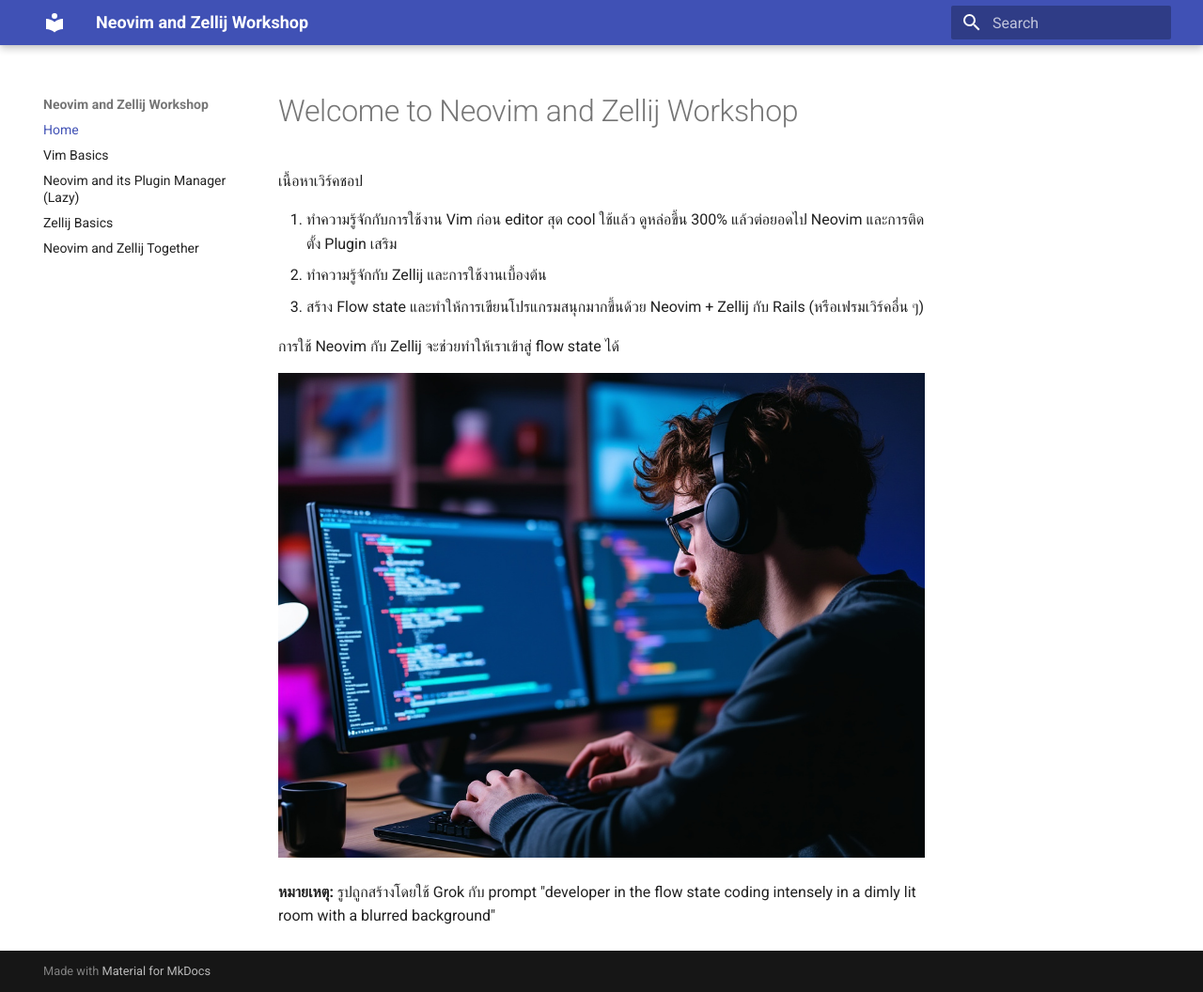
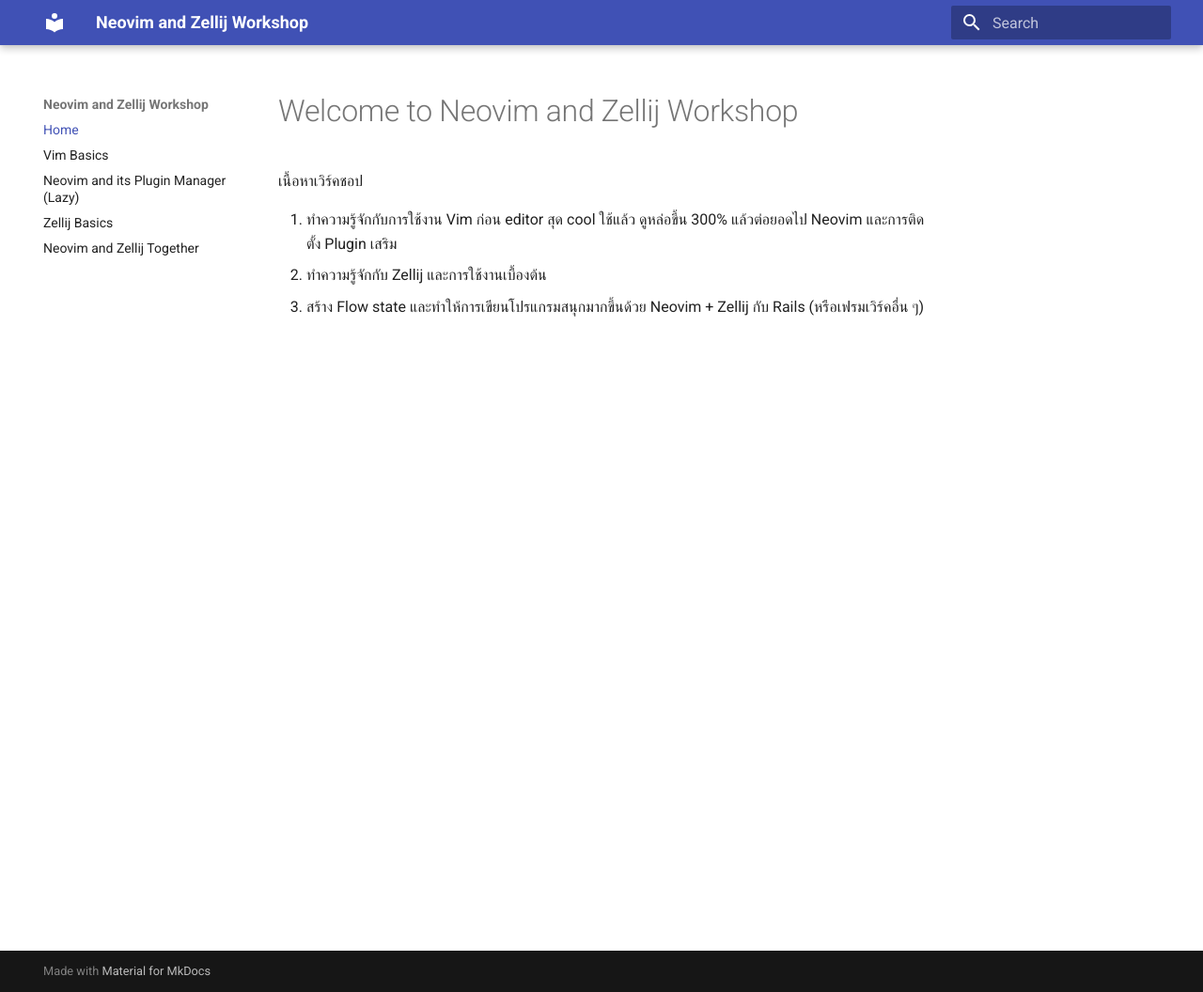
Before and after one commit to zkan/neovim-zellij-workshop, an MkDocs documentation site: the page built from docs/index.md, in a window 1280 px wide and 1056 px high. Shown: the whole window at 94% size. Built offline with MkDocs 1.6.1 and Material for MkDocs 9.7.7, drawn with Linux system fonts in a browser that asks for light colours.

Commit message:
Move flow state to neovim and zellij together section

```diff
--- a/docs/index.md
+++ b/docs/index.md
@@ -7,9 +7,3 @@
 1. ทำความรู้จักกับ Zellij และการใช้งานเบื้องต้น
 1. สร้าง Flow state และทำให้การเขียนโปรแกรมสนุกมากขึ้นด้วย Neovim + Zellij กับ Rails
    (หรือเฟรมเวิร์คอื่น ๆ)
-
-การใช้ Neovim กับ Zellij จะช่วยทำให้เราเข้าสู่ flow state ได้
-
-![](./img/grok-developer-in-the-flow-state-coding-intensely-in-a-dimly-lit-room-with-a-blurred-background.jpg)
-
-**หมายเหตุ:** รูปถูกสร้างโดยใช้ Grok กับ prompt "developer in the flow state coding intensely in a dimly lit room with a blurred background"
```
Also changed, not shown: docs/neovim-and-zellij-together.md (+6 -0 lines).
